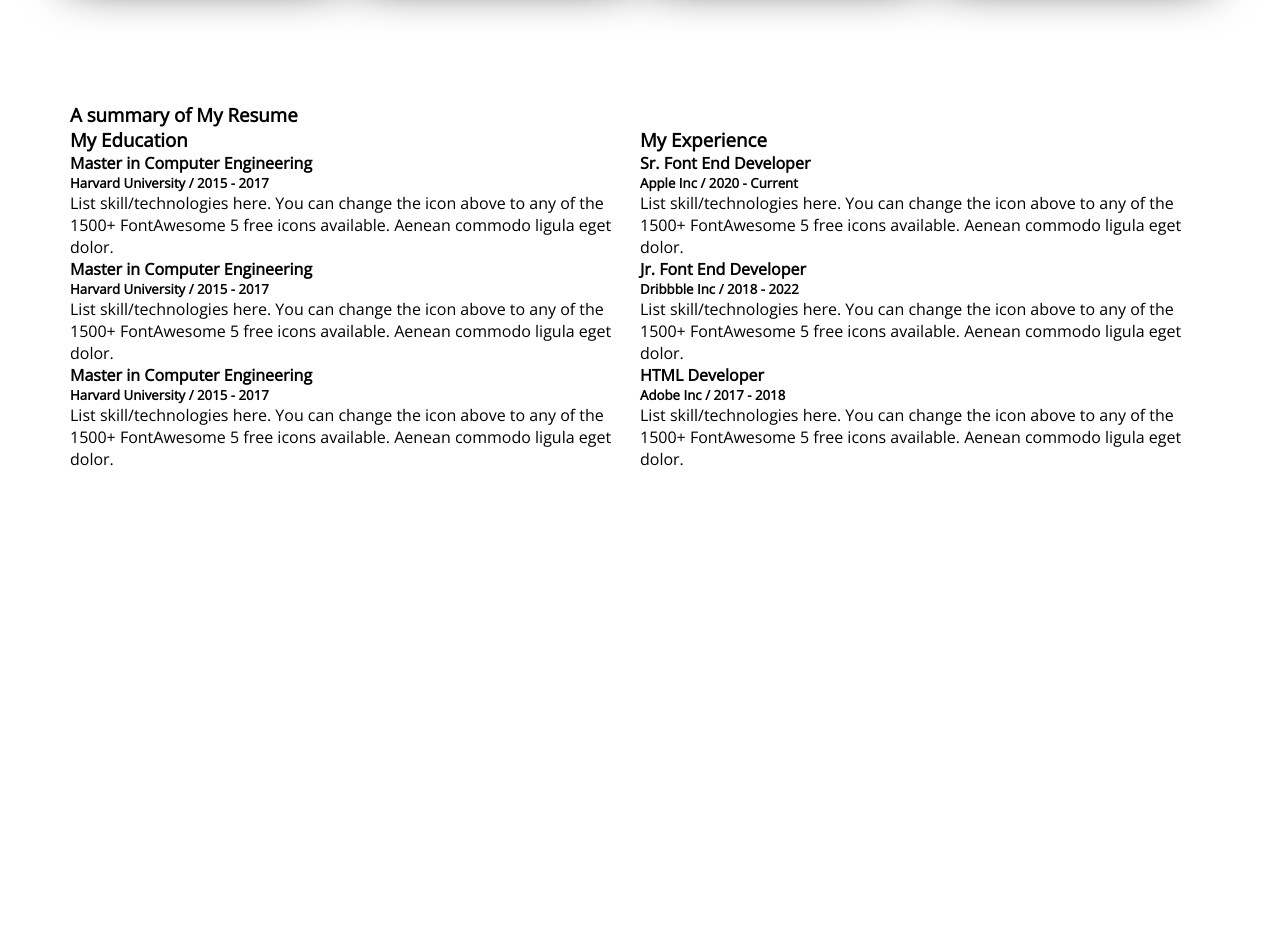
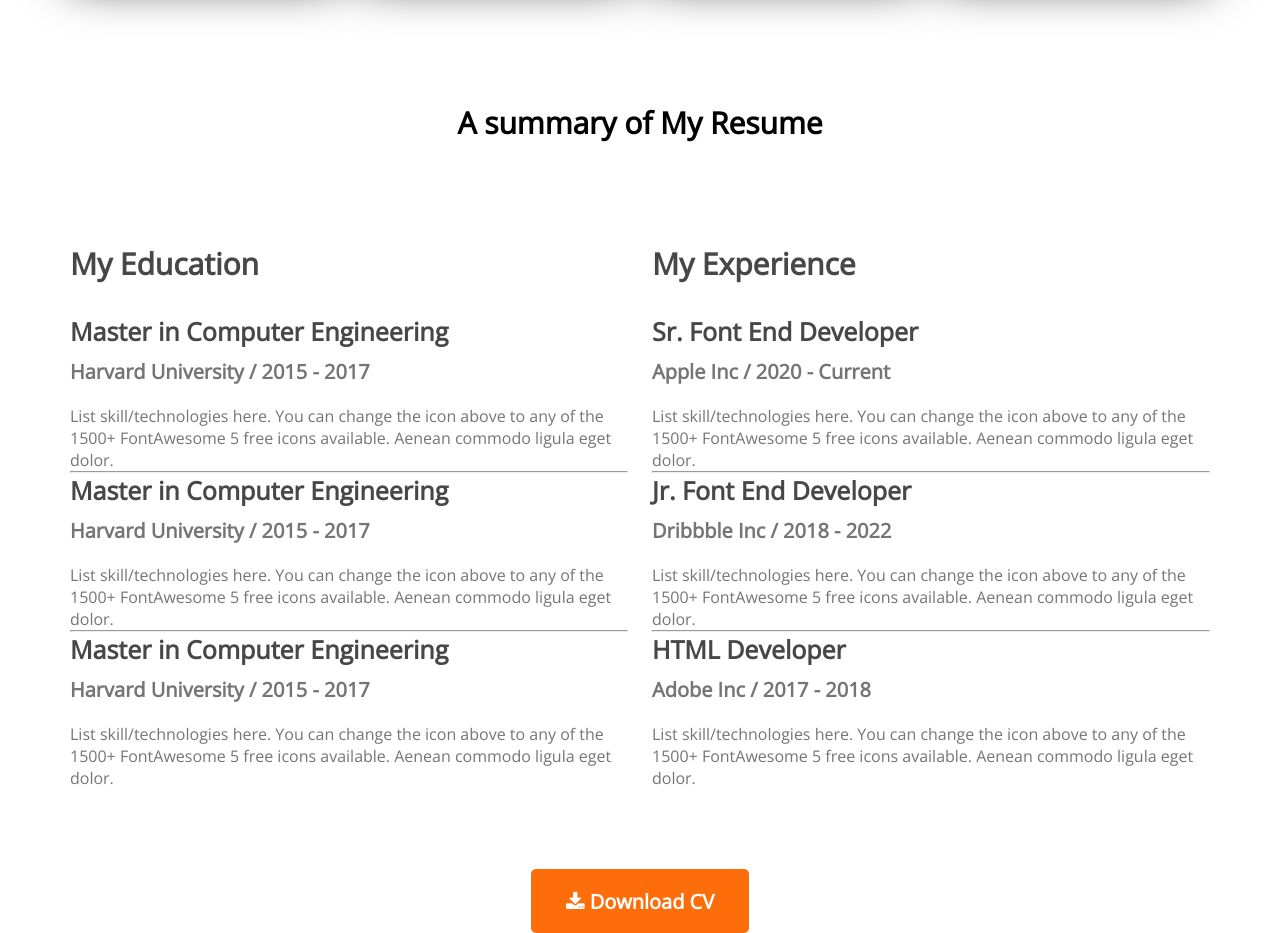
Before and after one commit to HasanMasud1039/my_portfolio, a plain HTML site: page index.html in a window 1280 px wide. Shown: the part 2120-3053 px from the top of the page. Before the commit the page ends 2590 px from the top, so only its background shows below. Drawn offline with nearby package versions, Linux system fonts and the light colour scheme.

Commit message:
4th portion

```diff
--- a/index.html
+++ b/index.html
@@ -86,38 +86,49 @@
         </section>
         <!-- Resume Section -->
         <section class="resume">
-            <h3 class="section-title">A summary of My Resume</h3>
+            <h3 class="section_title">A summary of My Resume</h3>
             <div class="resume-content">
-                <div class="education">
-                    <h3>My Education</h3>
-                    <h4 class="mcse">Master in Computer Engineering</h4>
-                        <h5 class="session">Harvard University / 2015 - 2017</h5>
-                        <p class="edu_des">List skill/technologies here. You can change the icon above
+                <div >
+                    <h3 class="resume-title">My Education</h3>
+                    <div class="resume-item">
+                        <h4 class="title">Master in Computer Engineering</h4>
+                            <h5 class="sub-title">Harvard University / 2015 - 2017</h5>
+                            <p class="des">List skill/technologies here. You can change the icon above
                                 to any of the 1500+ FontAwesome 5 free icons available. Aenean  commodo ligula eget dolor.</p>
-                    <h4 class="mcse">Master in Computer Engineering</h4>
-                        <h5 class="session">Harvard University / 2015 - 2017</h5>
-                        <p class="edu_des">List skill/technologies here. You can change the icon above
+                                <hr>
+                        <h4 class="title">Master in Computer Engineering</h4>
+                            <h5 class="sub-title">Harvard University / 2015 - 2017</h5>
+                            <p class="des">List skill/technologies here. You can change the icon above
                                 to any of the 1500+ FontAwesome 5 free icons available. Aenean commodo ligula eget dolor.</p>
-                    <h4 class="mcse">Master in Computer Engineering</h4>
-                        <h5 class="session">Harvard University / 2015 - 2017</h5>
-                        <p class="edu_des">List skill/technologies here. You can change the icon above
+                                <hr>
+                        <h4 class="title">Master in Computer Engineering</h4>
+                            <h5 class="sub-title">Harvard University / 2015 - 2017</h5>
+                            <p class="des">List skill/technologies here. You can change the icon above
                                 to any of the 1500+ FontAwesome 5 free icons available. Aenean commodo ligula eget dolor.</p>
                         </div>
-                <div class="experience">
-                    <h3>My Experience</h3>
-                    <h4 class="mcse">Sr. Font End Developer</h4>
-                        <h5 class="session">Apple Inc / 2020 - Current</h5>
-                        <p class="edu_des">List skill/technologies here. You can change the icon above
+                </div>
+                <div>
+                    <h3 class="resume-title">My Experience</h3>
+                    <div class="resume-item">
+                        <h4 class="title">Sr. Font End Developer</h4>
+                            <h5 class="sub-title">Apple Inc / 2020 - Current</h5>
+                            <p class="des">List skill/technologies here. You can change the icon above
                                 to any of the 1500+ FontAwesome 5 free icons available. Aenean  commodo ligula eget dolor.</p>
-                    <h4 class="dev">Jr. Font End Developer</h4>
-                        <h5 class="session">Dribbble Inc / 2018 - 2022</h5>
-                        <p class="edu_des">List skill/technologies here. You can change the icon above
+                        <hr>
+                                <h4 class="title">Jr. Font End Developer</h4>
+                            <h5 class="sub-title">Dribbble Inc / 2018 - 2022</h5>
+                            <p class="des">List skill/technologies here. You can change the icon above
                                 to any of the 1500+ FontAwesome 5 free icons available. Aenean commodo ligula eget dolor.</p>
-                    <h4 class="mcse">HTML Developer</h4>
-                        <h5 class="session">Adobe Inc / 2017 - 2018</h5>
-                        <p class="edu_des">List skill/technologies here. You can change the icon above
+                                <hr>
+                        <h4 class="title">HTML Developer</h4>
+                            <h5 class="sub-title">Adobe Inc / 2017 - 2018</h5>
+                            <p class="des">List skill/technologies here. You can change the icon above
                                 to any of the 1500+ FontAwesome 5 free icons available. Aenean commodo ligula eget dolor.</p>
                         </div>
+                </div>
+            </div>
+            <div class="resume-btn">
+                <button class="btn-primary"><i class="fa fa-download"></i> Download CV</button>
             </div>
         </section>
     </main>
--- a/style/portfolio.css
+++ b/style/portfolio.css
@@ -142,4 +142,34 @@ margin-bottom: 30px;
 /* Resume */
 .resume-content{
     display: flex;
+    gap: 24px;
+    margin-top: 100px;
 }
+.resume-title{
+    font-weight: 700;
+    font-size: 30px;
+    color: #474747;
+}
+.resume .title{
+    font-weight: 700;
+    font-size: 25px;
+    color: #474747;
+    margin-bottom: 10px;
+}
+.resume .sub-title{
+    color: #757575;
+    font-weight: 600;
+    font-size: 20px;
+    margin-bottom: 20px;
+}
+.resume .des{
+    color: #757575;
+}
+.resume-item{
+    margin-top: 30px;
+    margin-bottom: 30px;
+}
+.resume-btn{
+    margin-top: 50px;
+    text-align: center;
+}
```
Lines whose indentation alone changed are shown as unchanged.
